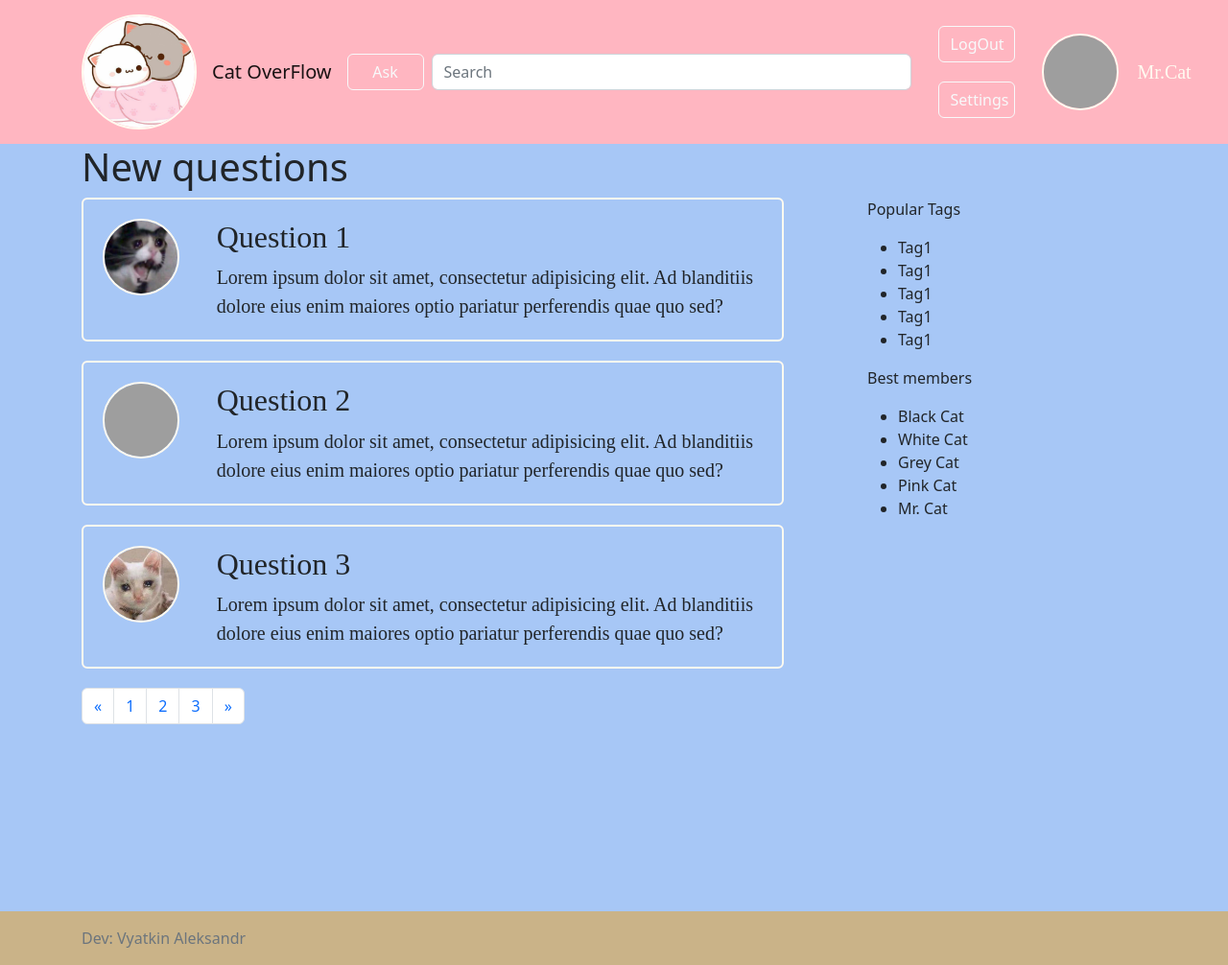
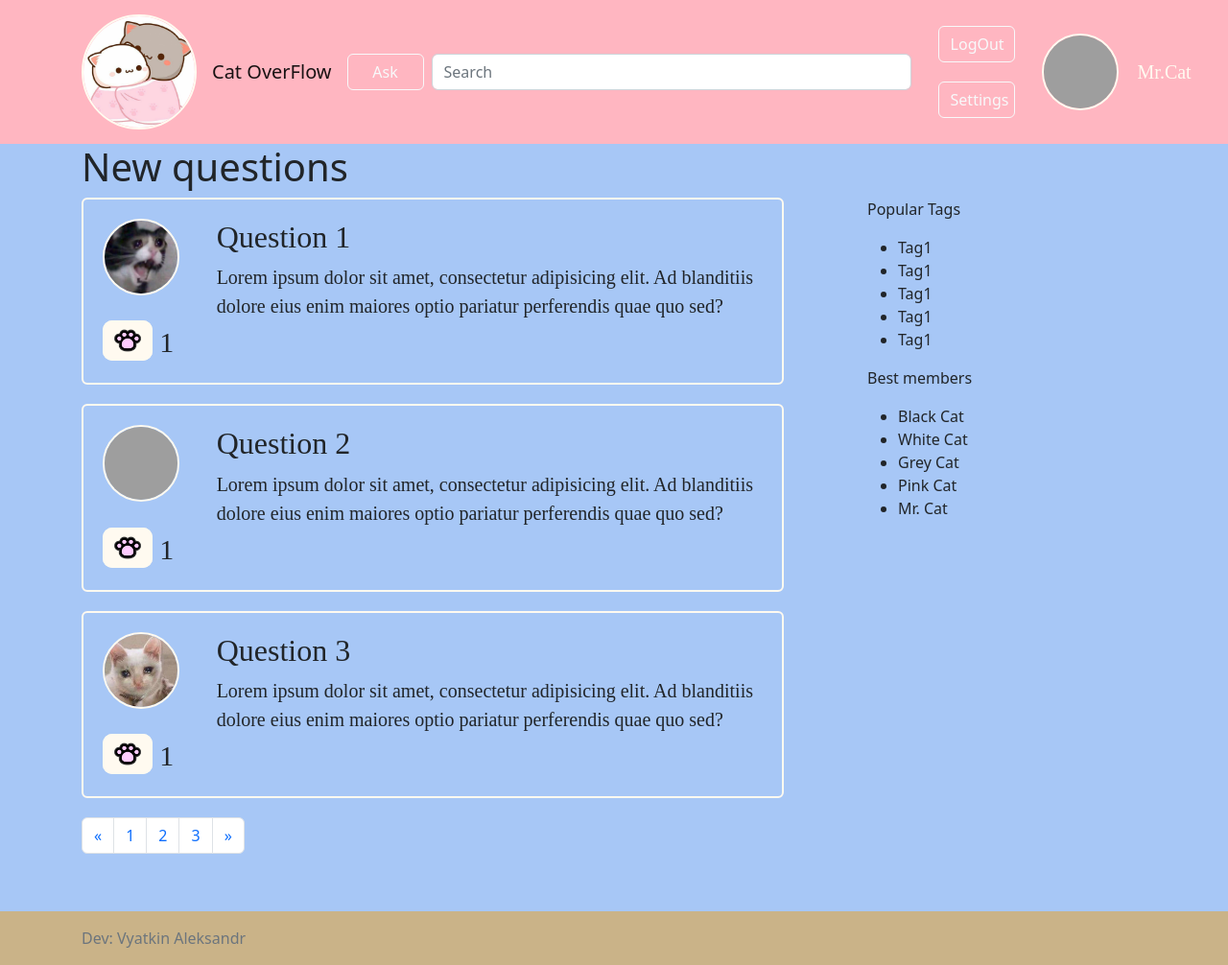
Before and after one commit to MoraPresence/TP2022_WEB, a Python web app: template templates/index.html in a window 1280 px wide. Shown: the whole page at 96% size. Run offline with Jinja, Linux system fonts and the light colour scheme; the template is opened without the code that fills it, so the values that code supplies are empty; some libraries are stand-ins or nearby versions; grey boxes are pictures that could not be loaded.

Commit message:
add like

```diff
--- a/static/css/style.css
+++ b/static/css/style.css
@@ -34,6 +34,10 @@
     border: black;
 }
 
+.question-text{
+    position: static;
+}
+
 .flex-shrink-0 {
     background: #a7c7f6;
     width: 100%;
@@ -57,6 +61,7 @@ body, html {
     position: relative;
 }
 
+
 .avatar {
     width: 80px;
     height: 80px;
@@ -66,6 +71,79 @@ body, html {
     object-position: 0 0;
 }
 
+.like{
+    width: 40px;
+    height: 40px;
+    object-position: right bottom;
+}
+
+.counterLike{
+    object-position: center;
+    font-size: 30px;
+}
+
+
+.glow-on-hover {
+    width: content-box;
+    height: content-box;
+    border: none;
+    outline: none;
+    color: #fff;
+    background: floralwhite;
+    cursor: pointer;
+    position: relative;
+    z-index: 0;
+    border-radius: 10px;
+}
+
+.glow-on-hover:before {
+    content: '';
+    background: linear-gradient(45deg, #ff0000, #ff7300, #fffb00, #48ff00, #00ffd5, #002bff, #7a00ff, #ff00c8, #ff0000);
+    position: absolute;
+    top: -2px;
+    left:-2px;
+    background-size: 400%;
+    z-index: -1;
+    filter: blur(5px);
+    width: calc(100% + 4px);
+    height: calc(100% + 4px);
+    animation: glowing 20s linear infinite;
+    opacity: 0;
+    transition: opacity .3s ease-in-out;
+    border-radius: 10px;
+}
+
+.glow-on-hover:active {
+    color: floralwhite
+}
+
+.glow-on-hover:active:after {
+    background: transparent;
+}
+
+.glow-on-hover:hover:before {
+    opacity: 1;
+}
+
+.glow-on-hover:after {
+    z-index: -1;
+    content: '';
+    position: absolute;
+    width: 100%;
+    height: 100%;
+    background: floralwhite;
+    left: 0;
+    top: 0;
+    border-radius: 10px;
+}
+
+@keyframes glowing {
+    0% { background-position: 0 0; }
+    50% { background-position: 400% 0; }
+    100% { background-position: 0 0; }
+}
+
+
 .logo{
     width: 120px;
     height: 120px;
@@ -73,6 +151,15 @@ body, html {
     border-radius: 50%;
     overflow: hidden;
     object-position: 0 0;
+}
+
+.close-image {
+    display: inline-block;
+    height: 10px;
+    padding: 0;
+    margin: 0;
+    vertical-align: top;
+    width: 104px;
 }
 
 .avatar-navbar {
--- a/templates/index.html
+++ b/templates/index.html
@@ -50,7 +50,7 @@
                     </div>
                 </div>
                 <div class="container-user-info">
-                   <div class="Nickname">Mr.Cat</div>
+                    <div class="Nickname">Mr.Cat</div>
                 </div>
             </div>
         </div>
@@ -78,6 +78,21 @@
                             </div>
                         </div>
                     </div>
+
+
+                    <div class="row">
+                        <div class="col-lg-1">
+                            <button class="glow-on-hover " type="submit">
+                                <div class="like">
+                                    <img src="../static/img/like.png" alt="">
+                                </div>
+                            </button>
+                        </div>
+                        <div class="col-lg-1">
+                            <div class="counterLike">1</div>
+                        </div>
+                    </div>
+
                 </div>
 
                 <div class="question">
@@ -95,6 +110,18 @@
                             </div>
                         </div>
                     </div>
+                    <div class="row">
+                        <div class="col-lg-1">
+                            <button class="glow-on-hover " type="submit">
+                                <div class="like">
+                                    <img src="../static/img/like.png" alt="">
+                                </div>
+                            </button>
+                        </div>
+                        <div class="col-lg-1">
+                            <div class="counterLike">1</div>
+                        </div>
+                    </div>
                 </div>
 
                 <div class="question">
@@ -110,6 +137,18 @@
                                 Lorem ipsum dolor sit amet, consectetur adipisicing elit. Ad blanditiis dolore eius enim
                                 maiores optio pariatur perferendis quae quo sed?
                             </div>
+                        </div>
+                    </div>
+                    <div class="row">
+                        <div class="col-lg-1">
+                            <button class="glow-on-hover " type="submit">
+                                <div class="like">
+                                    <img src="../static/img/like.png" alt="">
+                                </div>
+                            </button>
+                        </div>
+                        <div class="col-lg-1">
+                            <div class="counterLike">1</div>
                         </div>
                     </div>
                 </div>
```
Also changed, not shown: static/img/like.png (added).
